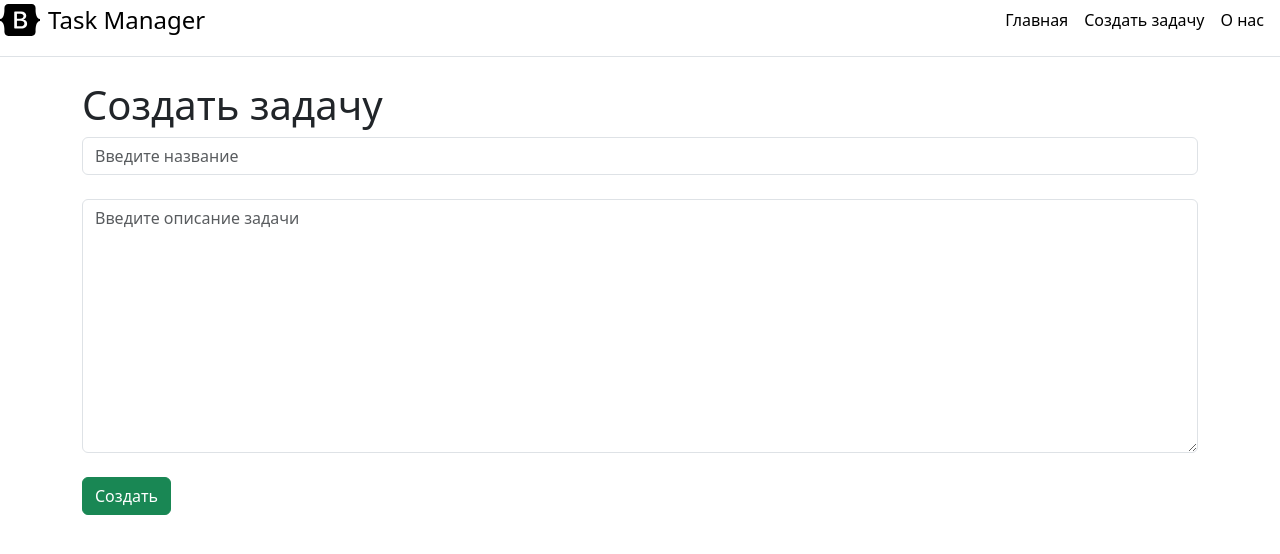
After one commit to roivser/django-taskmanager, a Django app: page /create in a window 1280 px wide. The commit adds this page. Shown: the top 554 px of the page. Run offline with Django 5.2, Linux system fonts and the light colour scheme; parts of the project's set-up code (start-up, migrations or seed data) failed here and were passed over.

Commit message:
Create task

```diff
--- a/taskmanager/main/templates/main/base.html
+++ b/taskmanager/main/templates/main/base.html
@@ -20,6 +20,7 @@
         <span class="fs-4">Task Manager</span> </a>
     <nav class="d-inline-flex mt-2 mt-md-0 ms-md-auto">
         <a class="me-3 py-2 link-body-emphasis text-decoration-none" href="/">Главная</a>
+        <a class="me-3 py-2 link-body-emphasis text-decoration-none" href="/create">Создать задачу</a>
         <a class="me-3 py-2 link-body-emphasis text-decoration-none" href="/about">О нас</a>
 </div>
 <div class="container">
--- /dev/null
+++ b/taskmanager/main/templates/main/create.html
@@ -0,0 +1,13 @@
+{% extends 'main/base.html' %}
+
+{% block title %}Создать задачу{% endblock %}
+
+
+{% block content %}
+    <h1>Создать задачу</h1>
+<form method="post">
+    <input type="text" placeholder="Введите название" class="form-control"><br>
+    <textarea placeholder="Введите описание задачи" cols="30" rows="10" class="form-control"></textarea><br>
+    <button type="submit" class="btn btn-success">Создать</button>
+</form>
+{% endblock %}
--- a/taskmanager/main/urls.py
+++ b/taskmanager/main/urls.py
@@ -4,4 +4,5 @@ from .views import *
 urlpatterns = [
     path('', ViewIndex, name='index'),
     path('about', ViewAbout, name='about'),
+    path('create', ViewCreate, name='create'),
 ]
--- a/taskmanager/main/views.py
+++ b/taskmanager/main/views.py
@@ -1,10 +1,21 @@
 from django.http import HttpRequest, HttpResponse
 from django.shortcuts import render
+from .models import Task
 
 
 def ViewIndex(request: HttpRequest) -> HttpResponse:
-    return render(request, 'main/index.html')
+    tasks = Task.objects.order_by('-id')
+    context = {
+        'title': 'Главная страница',
+        'tasks': tasks
+    }
+    return render(request, 'main/index.html', context=context)
 
 
 def ViewAbout(request: HttpRequest) -> HttpResponse:
     return render(request, 'main/about.html')
+
+
+
+def ViewCreate(request: HttpRequest) -> HttpResponse:
+    return render(request, 'main/create.html')
```
Also changed, not shown: taskmanager/main/templates/main/index.html (+16 -3 lines).
